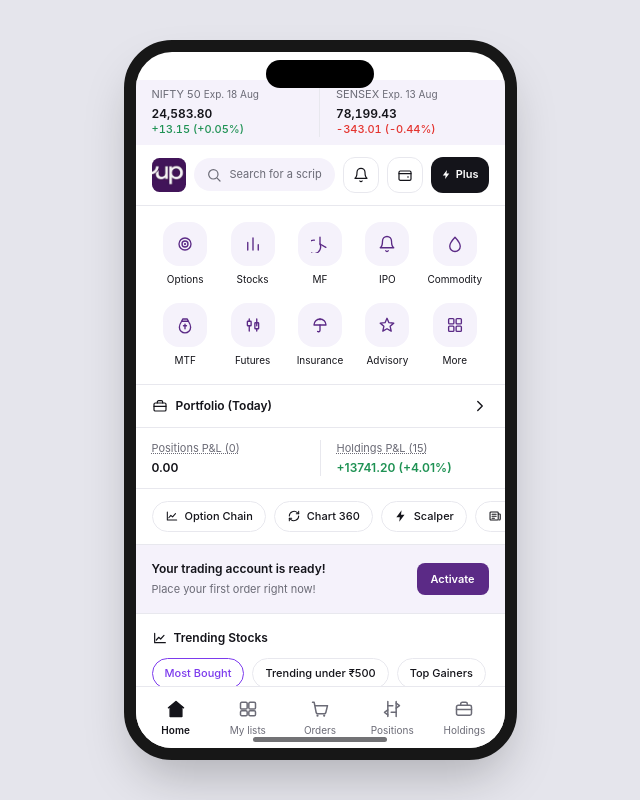
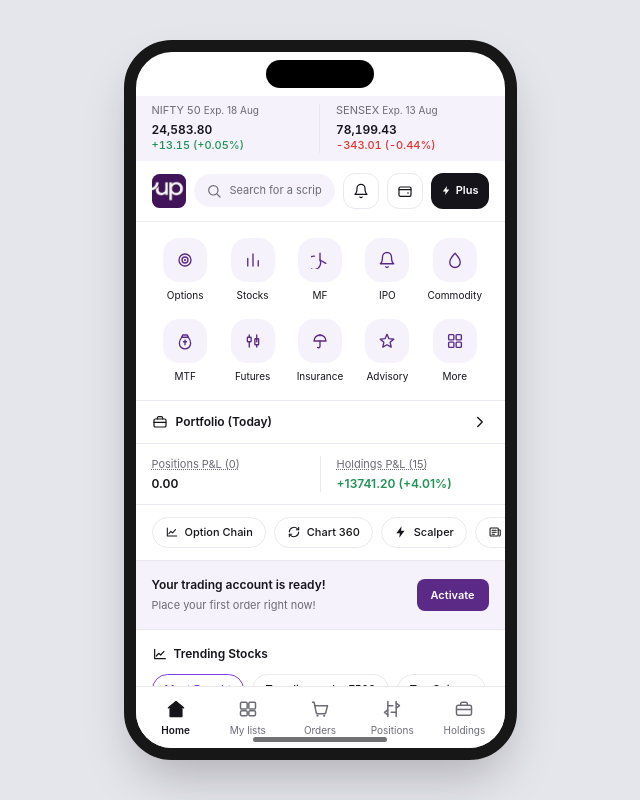
Before and after one commit to vaishSharma-15/Upstox-Holding-List-Folder, a React (Vite) app in the folder app/: page / in a window 1280 px wide. Shown: the whole page, without its empty margins (320-960 px from the left). Built offline with nearby package versions, Linux system fonts and the light colour scheme.

Commit message:
Add more top clearance below the dynamic island so the ticker bar isn't cramped against it

```diff
--- a/app/src/App.jsx
+++ b/app/src/App.jsx
@@ -34,7 +34,7 @@
         {/* dynamic island */}
         <div className="pointer-events-none absolute left-1/2 top-2 z-40 hidden h-[28px] w-[108px] -translate-x-1/2 rounded-full bg-black sm:block" />
 
-        <div className="min-h-0 flex-1 overflow-y-auto sm:pt-7">
+        <div className="min-h-0 flex-1 overflow-y-auto sm:pt-11">
           {screen === "holdings" ? <HoldingsScreen /> : <HomeScreen />}
         </div>
         <BottomTabBar active={screen} onSelect={handleTabSelect} />
```
